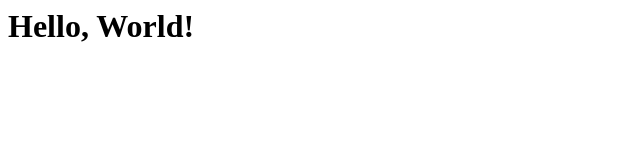
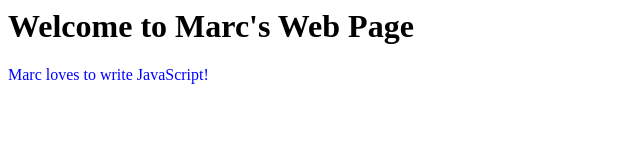
Before and after one commit to marcstober/project0, a plain HTML site: page index.html in a window 1280 px wide. Shown: the whole page, without its empty margins (0-640 px from the left). Drawn offline with Linux system fonts and the light colour scheme.

Commit message:
first assignment work in progress

```diff
--- a/index.html
+++ b/index.html
@@ -1,6 +1,18 @@
-<html>
-    <body>
-        <h1>Hello, World!</h1>
-        <script src="script.js"></script>
-    </body>
+<html> <!-- TODO: what's missing at the top? (check W3C validator) -->
+
+<head>
+    <title>Marc's Web Page</title>
+    <!-- TODO: add link to CSS file -->
+</head>
+
+<body>
+
+    <!-- TODO: read the article and do it the other way that doesn't use "onclick" in the HTML file -->
+    <h1 onclick="greetUser()">Welcome to Marc's Web Page</h1>
+
+    <p id="my-paragraph">Marc loves to write JavaScript!</p>
+</body>
+<!-- TODO: fix the invalid HTML here -->
+<script src="script.js"></script>
+
 </html>
--- a/script.js
+++ b/script.js
@@ -1 +1,5 @@
-alert("hi");
+function greetUser() {
+    alert("hi");
+}
+
+document.getElementById("my-paragraph").style.color = "blue"
--- /dev/null
+++ b/style.css
@@ -0,0 +1 @@
+/* TODO: add CSS here */
```
